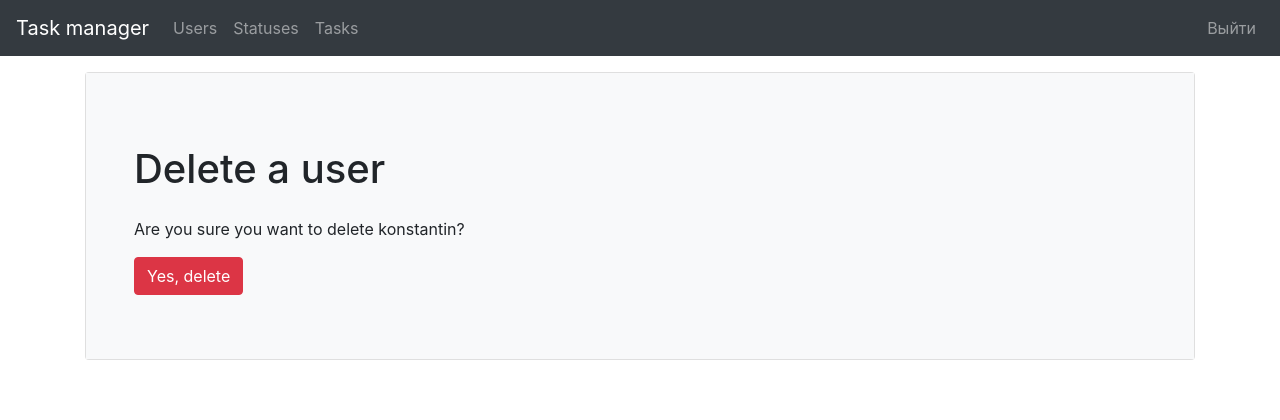
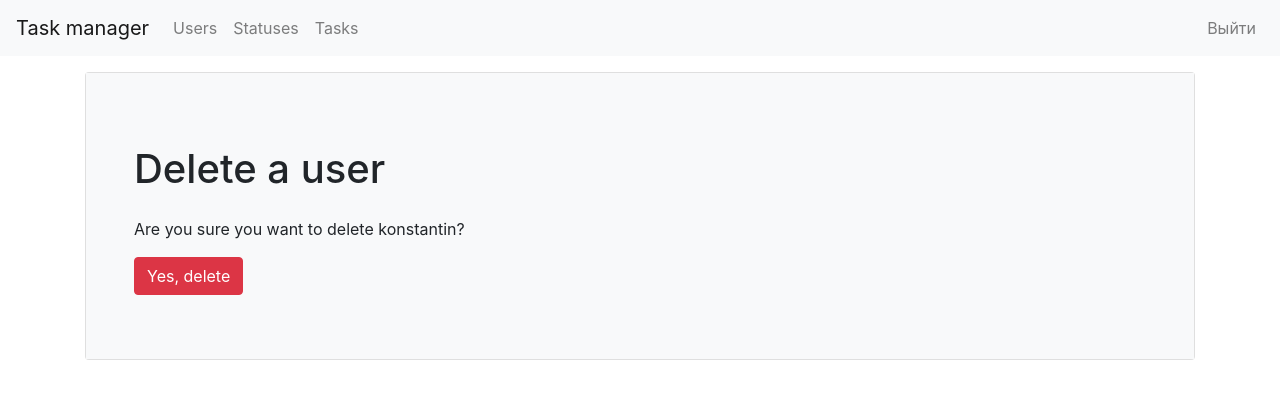
Before and after one commit to Trankvill/python-project-52, a Django app: page /users/1/delete in a window 1280 px wide. Shown: the top 420 px of the page. Run offline with Django 4.2, Linux system fonts and the light colour scheme; a user stored in the database is signed in; data comes from the database, SQL or seed files in the repository; some libraries are stand-ins or nearby versions.

Commit message:
fix background color in base.html

```diff
--- a/templates/base.html
+++ b/templates/base.html
@@ -12,7 +12,7 @@
 </head>
 
 <body class="d-flex flex-column min-vh-100">
-    <nav class="navbar navbar-expand-lg navbar-dark bg-dark mb-3">
+    <nav class="navbar navbar-expand-lg navbar-light bg-light mb-3">
         <a class="navbar-brand" href="{% url 'index' %}">{% translate 'Task manager' %}</a>
         <button class="navbar-toggler collapsed" data-toggle="collapse" data-target="#navbarToggleExternalContent" aria-expanded="false">
             <span class="navbar-toggler-icon"></span>
```
